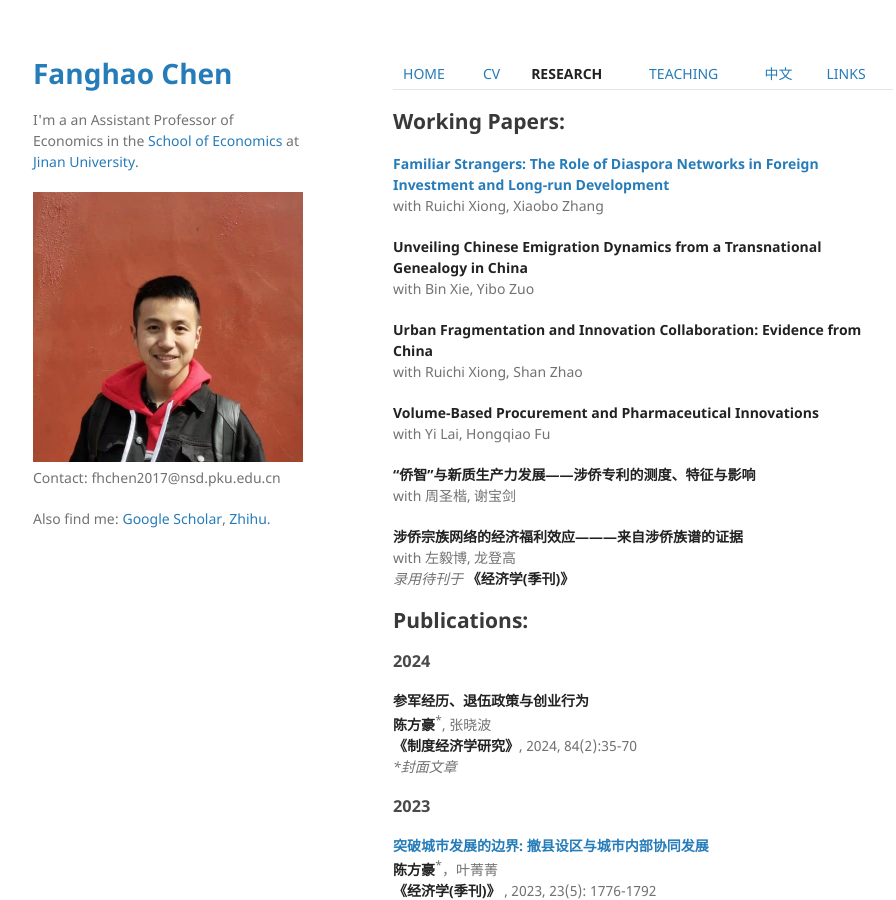
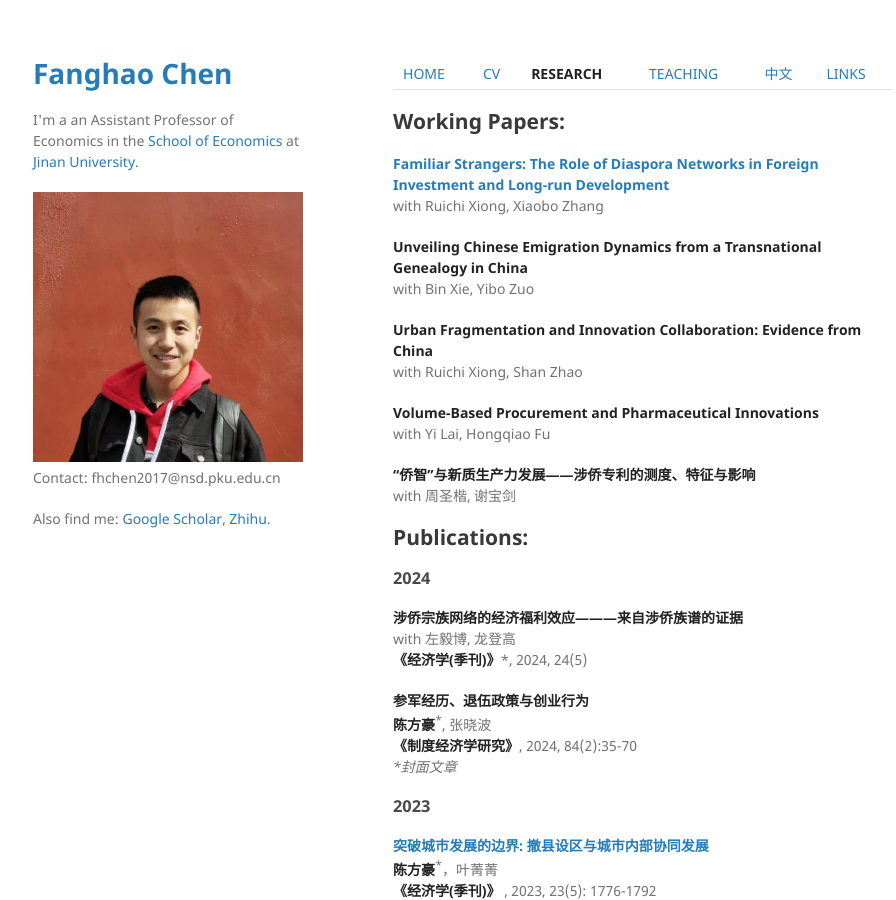
Before and after one commit to FanghaoChen/homepage, a Jekyll site: the page built from research.md, in a window 1280 px wide and 900 px high. Shown: the whole window, without its empty margins (177-1073 px from the left). Built offline with Jekyll 4.4.1, drawn with Linux system fonts in a browser that asks for light colours.

Commit message:
Update research.md

```diff
--- a/research.md
+++ b/research.md
@@ -21,13 +21,15 @@ with Yi Lai, Hongqiao Fu
  **“侨智”与新质生产力发展——涉侨专利的测度、特征与影响** <br/>
 with 周圣楷, 谢宝剑 <br/>
 
-**涉侨宗族网络的经济福利效应———来自涉侨族谱的证据** <br/>
-with 左毅博, 龙登高 <br/>
- <em> 录用待刊于 </em> **《经济学(季刊)》**
+
 
 ## Publications:
 
 ### 2024 ###
+
+**涉侨宗族网络的经济福利效应———来自涉侨族谱的证据** <br/>
+with 左毅博, 龙登高 <br/>
+**《经济学(季刊)》***, 2024, 24(5) <br/>
 
 **参军经历、退伍政策与创业行为** <br/>
 **陈方豪**<sup>*</sup>, 张晓波 <br/>
```
